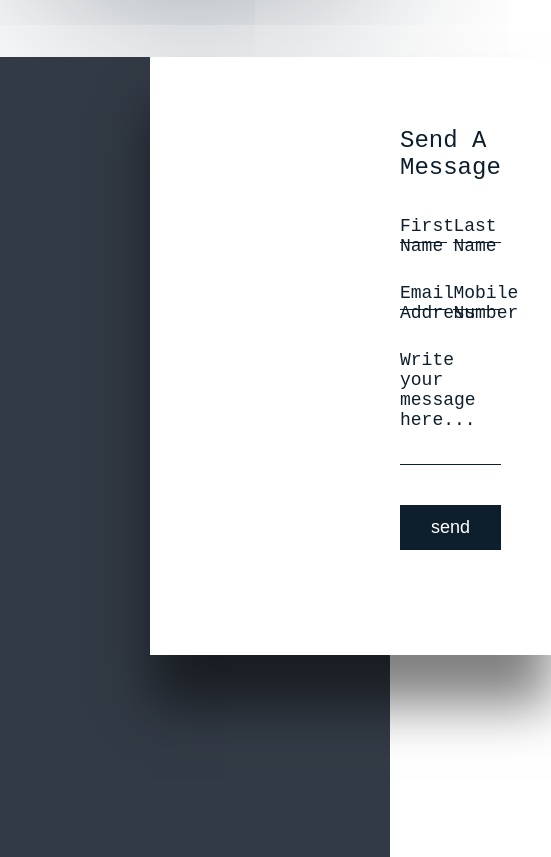
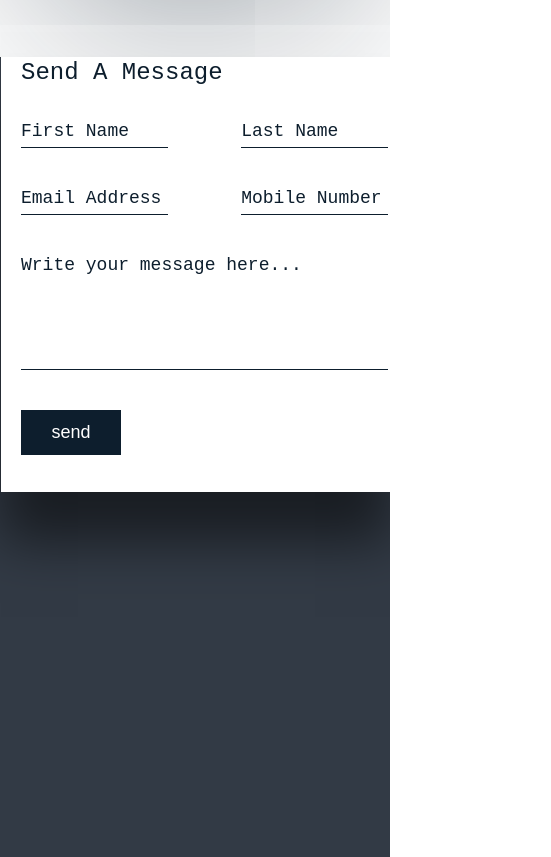
Before and after one commit to NgatiaJeffers/JeffDev-Portfolio, a plain HTML site: page index.html in a window 390 px wide. Shown: the part 2516-3373 px from the top of the page, 551 px wide, since content can reach past the window. Drawn offline with Linux system fonts and the light colour scheme.

```diff
--- a/css/style.css
+++ b/css/style.css
@@ -605,4 +605,114 @@
         background: #0D1E2D;
         justify-content: space-around;
     }
+
+
+.container3 {
+    position: relative;
+    background-image: url('../img/if.jpg');
+    background-size: cover;
+    background-repeat: no-repeat;
+    /* background: #0D1E2D; */
+    min-height: 100vh;
+    align-items: center;
+    justify-content: center;
+    /* display: flex;
+    flex-wrap: wrap; */
 }
+
+.container3 .contact-form {
+    position: absolute;
+    padding: 2px 2px;
+    background: #fff;
+    margin-left: 1px;
+    padding-left: 20px;
+    /* width: calc(100% - 150px); */
+    /* height: 100%; */
+    box-shadow: 0 50px 50px rgba(0, 0, 0, 0.5);
+}
+
+.container3 .contact-form h2 {
+    color: #0D1E2D;
+    font-size: 24px;
+    font-weight: 500;
+}
+
+.container3 .contact-form .form {
+    position: relative;
+    display: flex;
+    justify-content: space-between;
+    flex-wrap: wrap;
+    padding-top: 30px;
+}
+
+.container3 .contact-form .form .input-box {
+    position: relative;
+    margin: 0 0 35px 0;
+}
+
+.container3 .contact-form .form .input-box.w50 {
+    width: 40%;
+}
+
+.container3 .contact-form .form .input-box.w100 {
+    width: 100%;
+}
+
+.container3 .contact-form .form .input-box input,
+.container3 .contact-form .form .input-box textarea {
+    width: 100% !important;
+    padding: 5px 0;
+    font-size: 18px;
+    font-weight: 300;
+    color: #0D1E2D;
+    border: none;
+    border-bottom: 1px solid #0d1E2D;
+    outline: none;
+    resize: none;
+}
+
+.container3 .contact-form .form .input-box textarea {
+    min-height: 120px;
+}
+
+.container3 .contact-form .form .input-box span {
+    position: absolute;
+    left: 0;
+    padding: 5px 0;
+    font-size: 18px;
+    font-weight: 300;
+    color: #0D1E2D;
+    transition: 0.5s;
+    pointer-events: none;
+}
+
+.container3 .contact-form .form .input-box input:focus ~ span,
+.container3 .contact-form .form .input-box textarea:focus ~ span,
+.container3 .contact-form .form .input-box input:valid ~ span,
+.container3 .contact-form .form .input-box textarea:valid ~ span {
+
+    transform: translateY(-20px);
+    font-size: 12px;
+    font-weight: 400;
+    letter-spacing: 1px;
+    color: #0D1E2D;
+}
+
+.container3 .contact-form .form .input-box input[type="submit"] {
+    position: relative;
+    cursor: pointer;
+    background: #0D1E2D;
+    color: #fff;
+    border: none;
+    max-width: 100px;
+    padding: 12px;
+}
+
+.container3 .contact-form .form .input-box input[type="submit"]:hover {
+    background-color: #b2cfe9;
+}
+
+
+
+
+}
```
